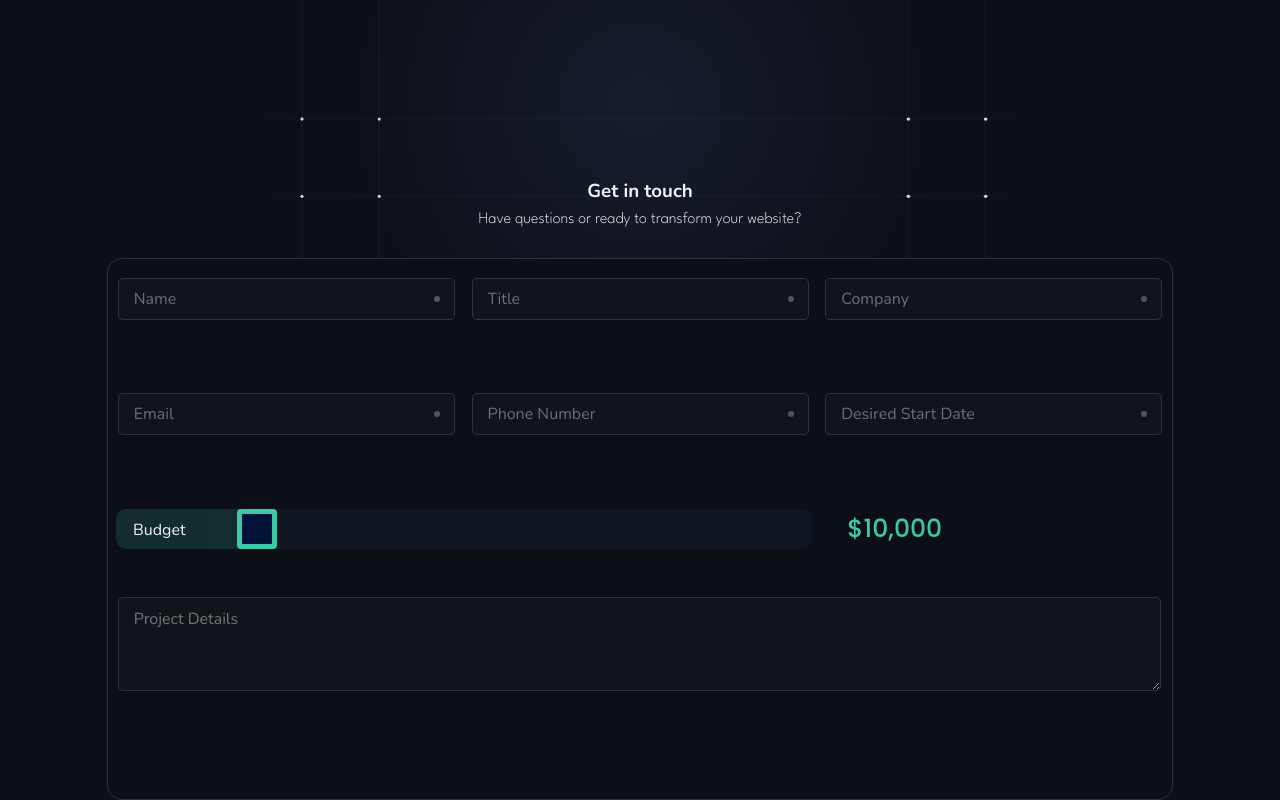
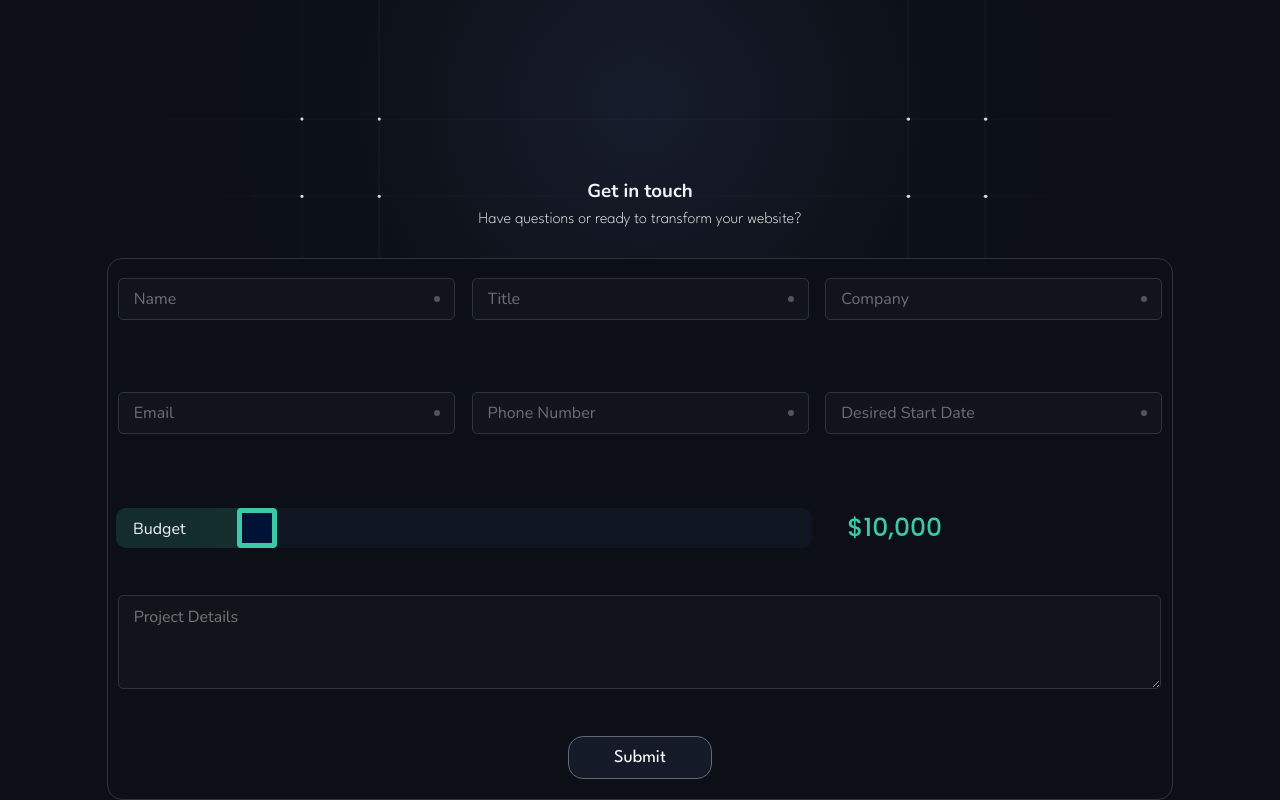
Before and after one commit to WillCBurroughs/bcsolutions, a React (Create React App) app: page / in a window 1280 px wide. Shown: the part 3341-4141 px from the top of the page. Built offline with nearby package versions, Linux system fonts and the light colour scheme.

Commit message:
Adding completed form elements

```diff
--- a/src/components/molecules/ContactDesktop.js
+++ b/src/components/molecules/ContactDesktop.js
@@ -72,10 +72,12 @@ function ContactDesktop() {
             cols="40"
             placeholder="Project Details"
             class="form-input"
-    ></textarea>
+        ></textarea>
         </div>
-        <div className='HoldFormRow'>
-
+        <div className='HoldSubmit'>
+            <button className="SubmitContact">
+                Submit
+            </button>
         </div>
     </div>
   );
--- a/src/index.css
+++ b/src/index.css
@@ -764,3 +764,23 @@ input:focus {
   height: 80px;
   padding-top: 10px;
 }
+
+.SubmitContact {
+  background-color: rgba(101,119,201,0.1);
+  border: 1px solid #606A7B;
+  border-radius: 15px;
+  padding: 12px 45px;
+  font-family: "League Spartan";
+  font-size: 18px;
+  color: #FFFFFF;
+}
+
+.SubmitContact:hover {
+  background-color: #2A4D8E;
+  transition: background-color 0.3s ease;
+  cursor: pointer;
+}
+
+.HoldSubmit {
+  align-items: center;
+}
```
